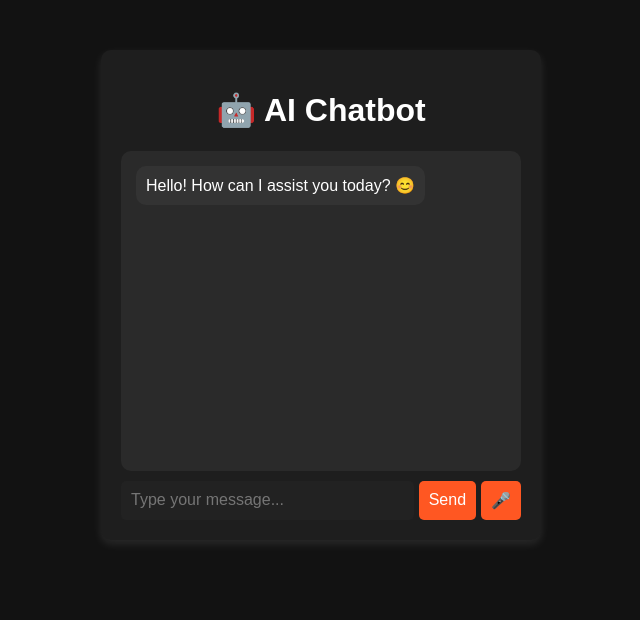
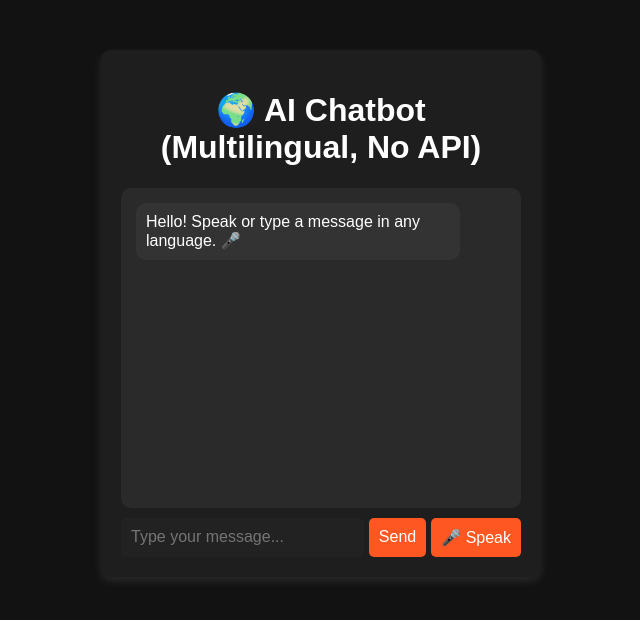
Before and after one commit to manju-app-developer/VoiceBot, a plain HTML site: page index.html in a window 1280 px wide. Shown: the whole page, without its empty margins (319-959 px from the left). Drawn offline with Linux system fonts and the light colour scheme.

Commit message:
Update index.html

```diff
--- a/index.html
+++ b/index.html
@@ -3,19 +3,19 @@
 <head>
     <meta charset="UTF-8">
     <meta name="viewport" content="width=device-width, initial-scale=1.0">
-    <title>AI Chatbot</title>
+    <title>Multilingual AI Chatbot</title>
     <link rel="stylesheet" href="style.css">
 </head>
 <body>
     <div class="chat-container">
-        <h1>🤖 AI Chatbot</h1>
+        <h1>🌍 AI Chatbot (Multilingual, No API)</h1>
         <div class="chat-box" id="chat-box">
-            <p class="bot-message">Hello! How can I assist you today? 😊</p>
+            <p class="bot-message">Hello! Speak or type a message in any language. 🎤</p>
         </div>
         <div class="input-container">
             <input type="text" id="user-input" placeholder="Type your message..." onkeypress="handleKeyPress(event)">
             <button onclick="sendMessage()">Send</button>
-            <button id="voice-btn" onclick="startVoiceRecognition()">🎤</button>
+            <button id="voice-btn" onclick="startVoiceRecognition()">🎤 Speak</button>
         </div>
     </div>
     <script src="script.js"></script>
```
